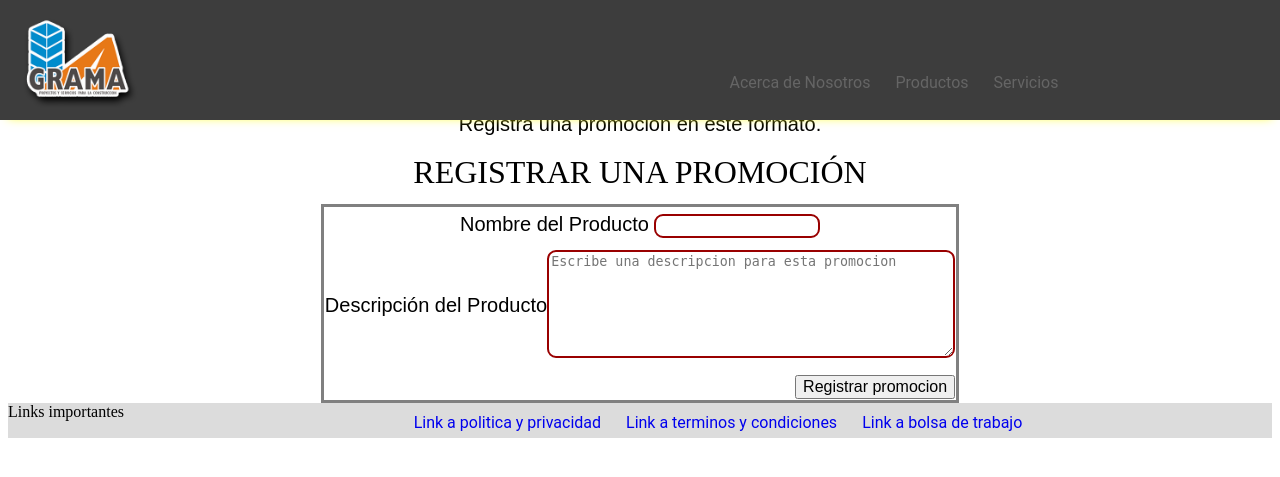
After one commit to jav51/Materiales-GRAMA, a PHP site: page /Registrar_promocion.html in a window 1280 px wide. The commit adds this page. Shown: the top 477 px of the page. Run offline with PHP 8.4, Linux system fonts and the light colour scheme.

Commit message:
Registro de promociones

```diff
--- /dev/null
+++ b/Registrar_promocion.html
@@ -0,0 +1,89 @@
+<!DOCTYPE html>
+<html>
+  <head>
+    <meta name="viewport" content="width=device-width, initial-scale=1.0">
+    <meta charset="utf-8">
+    <link rel="stylesheet" type="text/css" href="stylesv2.css" />
+
+    <title>Registrar promocion</title>
+
+  </head>
+  <body>
+    <header class="flexdad navbar">
+        <div class="dentro logo navbar_logo">
+            <a class="navbar-brand" href="#" alt="logo"></a>
+        </div>
+        <div class="topmenu">
+        <ul class="navmenu listanavmenu">
+          <li >
+            <a href="#">
+              <span>Acerca de Nosotros</span>
+            </a>
+          </li>
+          <li >
+            <a href="#">
+              <span>Productos</span>
+            </a>
+        </li>
+          <li >
+            <a href="#">
+              <span>Servicios</span>
+            </a>
+        </li>
+        </ul>
+      </div>
+
+      </header>
+      <div class="tableText">Registra una promocion en este formato.</div>
+
+         <form action="Registrar_Producto.html" method="post">
+         <table class="formularyTable horicenter">
+           <caption class="caption-style">REGISTRAR UNA PROMOCIÓN</caption>
+           <thead></thead>
+           <tbody>
+             <tr>
+               <td>
+                 <div class="TextoFormulario">
+                 <label for="nombre">Nombre del Producto</label>
+                 <input  class="styleName" type="text" id="promo" name="promocion" />
+                 </div>
+               </td>
+             </tr>
+             <tr>
+               <td>
+                 <div class="TextoFormulario">
+                 <label class="descripcion-form" for="Descripcion">Descripción del Producto</label>
+                 <textarea class="styleTextArea" rows="10" cols="33" name="texto" id="Descripcion" placeholder="Escribe una descripcion para esta promocion"></textarea>
+               </div>
+               </td>
+             </tr>
+             <tr>
+               <td>
+               <div class="TextoFormulario">
+               <input type="submit" value="Registrar promocion" name="registrar" id="regprom" />
+               </div>
+             </td>
+             </tr>
+           </tbody>
+         </table>
+         </form>
+
+      <footer class="flexdad linkbar"> Links importantes
+    <div class="bottom-menu">
+        <ul class="link-menu">
+          <li><a href="#">
+            <span>Link a politica y privacidad</span>
+          </a></li>
+          <li> <a href="#">
+            <span>Link a terminos y condiciones</span>
+          </a></li>
+          <li> <a href="#">
+            <span>Link a bolsa de trabajo</span>
+          </a> </li>
+        </ul>
+    </div>
+      </footer>
+
+
+  </body>
+</html>
--- a/stylesv2.css
+++ b/stylesv2.css
@@ -76,6 +76,11 @@ th, td{
   display: flex;
   max-width: 100%;
   padding: 10px, 5px;
+}
+
+.descripcion-form{
+  float: left;
+  margin-top: 7%;
 }
 
 .horicenter{
@@ -275,11 +280,6 @@ th, td{
 .formulario label.Cpass{
     padding: 1.5% 10%;
   }
-
-.horicenter{
-  display: table;
-  margin: 0 auto;
-}
 
 
 .imgTabla{
@@ -590,6 +590,8 @@ border-radius: 7px;
   border-radius: 9px;
 }
 
+
+
 #container {
   overflow: hidden;
   width: 100%;
@@ -625,6 +627,12 @@ height: 10%;
   height: 20%;
 }
 
+#regprom{
+  float: right;
+  font-size: 80%;
+  height: 20%;
+}
+
 #reset{
   float: right;
   font-size: 80%;
```
